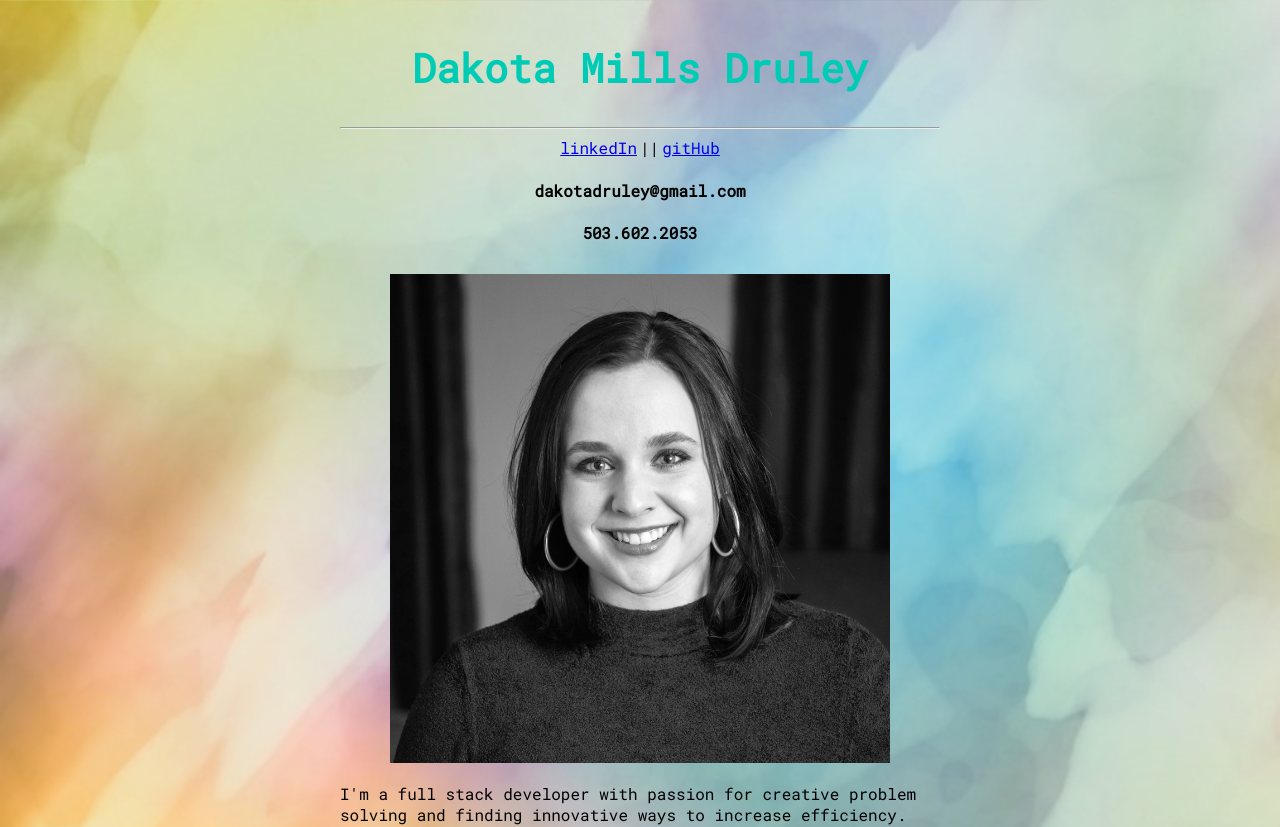
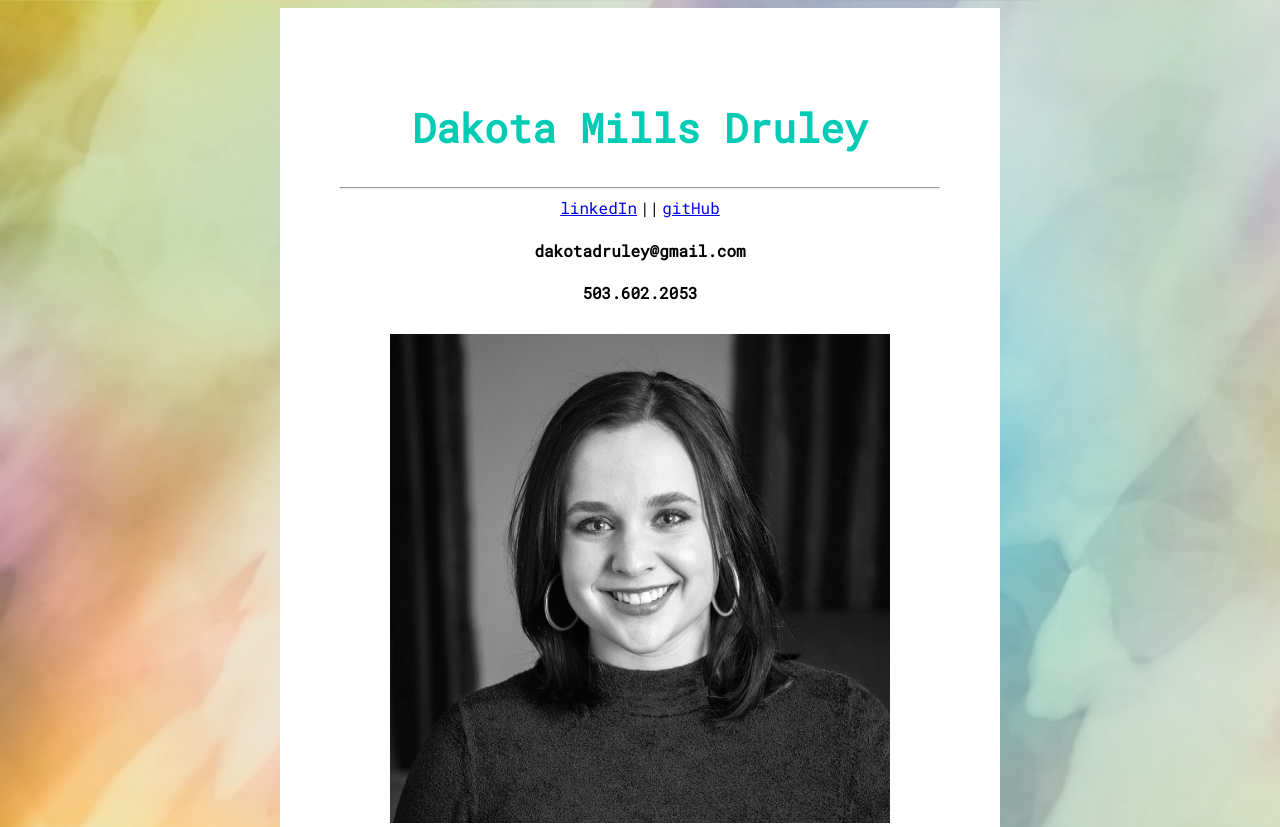
Before and after one commit to dakotadruley/portfolio, a React app: page / in a window 1280 px wide. Shown: the top 827 px of the page. Built offline with nearby package versions, Linux system fonts and the light colour scheme.

Commit message:
white bg

```diff
--- a/src/components/App/App.jsx
+++ b/src/components/App/App.jsx
@@ -5,9 +5,9 @@ import ProjectList from '../Project/ProjectList';
 
 export default function App() {
   return (
-    <>
+    <div>
       <Home />
       <ProjectList />
-    </>
+    </div>
   );
 }
--- a/src/components/App/app.css
+++ b/src/components/App/app.css
@@ -8,3 +8,8 @@ body {
 
     font-family: 'Roboto Mono';
 }
+
+div {
+    background-color: white;
+    padding: 30px;
+}
```
